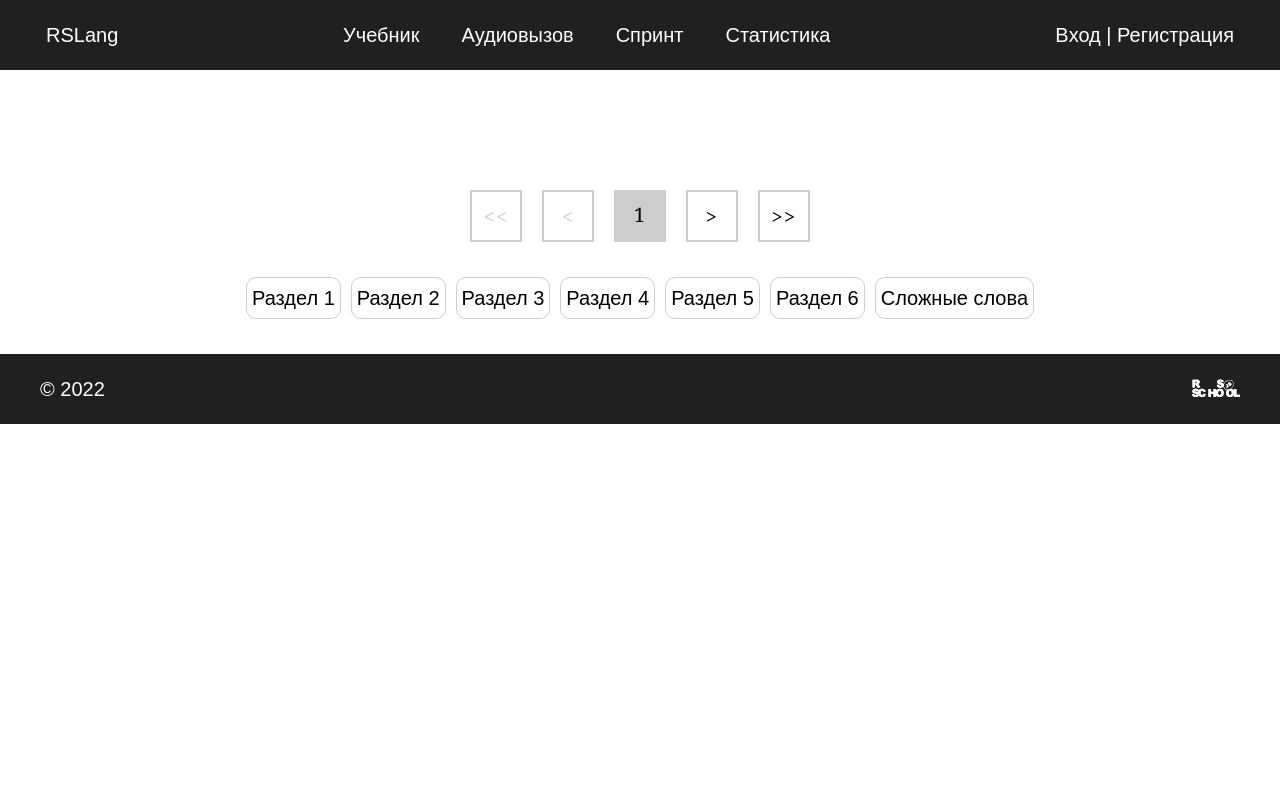
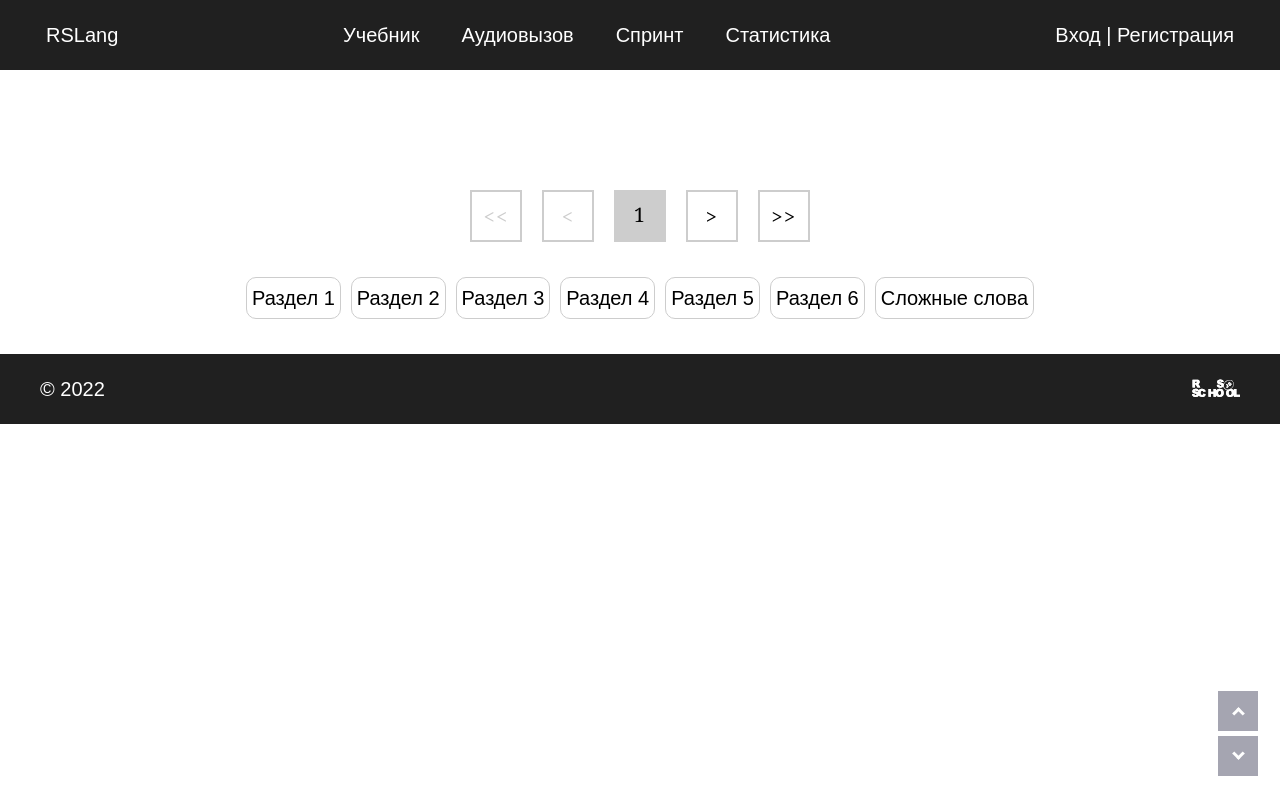
Before and after one commit to JiRad71/Rs-lang, a website built with webpack: page index.html in a window 1280 px wide. Both pictures are taken after a click on the button "Учебник". Built offline with nearby package versions, Linux system fonts and the light colour scheme; no server answers.

Commit message:
feat: add vertical arrows to textbook page

```diff
--- a/src/app/controller.ts
+++ b/src/app/controller.ts
@@ -14,8 +14,10 @@ class Controller extends Component {
   constructor(parentNode: HTMLElement) {
     super(parentNode);
     const header = new Header(parentNode);
+    header.node.setAttribute('id', 'header')
     const wrapperMain = new Component(parentNode, 'div', 'wrapper-main');
     const footer = new Footer(parentNode);
+    footer.node.setAttribute('id', 'footer')
     const main = new MainPage(wrapperMain.node);
 
     header.mainBtn.node.onclick = () => this.replace(wrapperMain, new MainPage(wrapperMain.node));
--- a/src/app/pages/textbook/textbook.ts
+++ b/src/app/pages/textbook/textbook.ts
@@ -2,20 +2,20 @@ import { group } from "console";
 import Component from "../../../common/Component";
 
 interface IWordsData {
-  id:	string
-  group:	number
-  page:	number
-  word:	string
-  image:	string
-  audio:	string
-  audioMeaning:	string
-  audioExample:	string
-  textMeaning:	string
-  textExample:	string
-  transcription:	string
-  wordTranslate:	string
-  textMeaningTranslate:	string
-  textExampleTranslate:	string
+  id: string
+  group: number
+  page: number
+  word: string
+  image: string
+  audio: string
+  audioMeaning: string
+  audioExample: string
+  textMeaning: string
+  textExample: string
+  transcription: string
+  wordTranslate: string
+  textMeaningTranslate: string
+  textExampleTranslate: string
 }
 
 enum URL {
@@ -51,23 +51,31 @@ class TextBook extends Component {
     const buttonRight = new Component(pagination.node, 'div', 'buttom_right', '&gt;')
     const buttonEnd = new Component(pagination.node, 'div', 'buttom_end', '&gt;&gt;')
 
+    const verticalArrows = new Component(this.node, 'div', 'vertical-arrows')
+    const arrowUp = new Component(verticalArrows.node, 'button', 'arrow-up')
+    const arrowUpElement = new Component(arrowUp.node, 'i', 'arrow up')
+    const arrowDown = new Component(verticalArrows.node, 'button', 'arrow-down')
+    const arrowDownElement = new Component(arrowDown.node, 'i', 'arrow down')
+
+    arrowUp.node.onclick = () => location.href = '#header'
+    arrowDown.node.onclick = () => location.href = '#footer'
 
 
-    buttonRight.node.onclick = ()=>{
-      if (this.currentPage < 29){
+    buttonRight.node.onclick = () => {
+      if (this.currentPage < 29) {
         this.currentPage++
         this.currentPageIndex++
         this.updatePagginator();
         this.getItemWord(`${URL.url}${URL.group}${this.currentChapter}${URL.page}${this.currentPage}`)
-    } else { buttonRight.node.classList.add('none_active')}
+      } else { buttonRight.node.classList.add('none_active') }
       if (this.currentPage) {
         buttonStart.node.classList.remove('none_active')
         buttonLeft.node.classList.remove('none_active')
       }
     }
 
-    buttonLeft.node.onclick = ()=>{
-      if (this.currentPage){
+    buttonLeft.node.onclick = () => {
+      if (this.currentPage) {
         this.currentPage--
         this.currentPageIndex--
         this.updatePagginator();
@@ -79,9 +87,9 @@ class TextBook extends Component {
       }
     }
 
-    buttonEnd.node.onclick = ()=> {
-      this.currentPage=29;
-      this.currentPageIndex=30;
+    buttonEnd.node.onclick = () => {
+      this.currentPage = 29;
+      this.currentPageIndex = 30;
       this.updatePagginator();
       this.getItemWord(`${URL.url}${URL.group}${this.currentChapter}${URL.page}${this.currentPage}`)
       buttonStart.node.classList.remove('none_active')
@@ -90,9 +98,9 @@ class TextBook extends Component {
       buttonEnd.node.classList.add('none_active')
     }
 
-    buttonStart.node.onclick = ()=> {
-      this.currentPage=0;
-      this.currentPageIndex=1;
+    buttonStart.node.onclick = () => {
+      this.currentPage = 0;
+      this.currentPageIndex = 1;
       this.updatePagginator();
       this.getItemWord(`${URL.url}${URL.group}${this.currentChapter}${URL.page}${this.currentPage}`)
       buttonStart.node.classList.add('none_active')
@@ -101,10 +109,10 @@ class TextBook extends Component {
       buttonEnd.node.classList.remove('none_active')
     }
 
-    const chapters  = new Component(this.node, 'div', 'chapters')
-    for (let i = 0; i < 6; i++ ){
+    const chapters = new Component(this.node, 'div', 'chapters')
+    for (let i = 0; i < 6; i++) {
       const chapter = new Component(chapters.node, 'div', 'chapter', `Раздел ${i + 1}`)
-      chapter.node.onclick = ()=>{
+      chapter.node.onclick = () => {
         this.currentChapter = i;
         this.currentPage = 0;
         this.currentPageIndex = 1;
@@ -112,17 +120,17 @@ class TextBook extends Component {
         this.getItemWord(`${URL.url}${URL.group}${this.currentChapter}${URL.page}${this.currentPage}`)
       }
     }
-    const chapterHard = new Component(chapters.node, 'div', 'chapter', 'Сложные слова' )
+    const chapterHard = new Component(chapters.node, 'div', 'chapter', 'Сложные слова')
   }
 
-  private updatePagginator () {
+  private updatePagginator() {
     this.itemWrapper.destroy();
     this.itemWrapper = new Component(this.words.node, 'div', 'words');
     this.buttonActive.node.textContent = `${this.currentPageIndex}`
   }
 
-  private getItemWord (url: string) {
-    this.getWord(url).then((data)=> {
+  private getItemWord(url: string) {
+    this.getWord(url).then((data) => {
       data.forEach((element: IWordsData) => {
         this.item = new Component(this.itemWrapper.node, 'div', 'item');
         const wrapper = new Component(this.item.node, 'div', 'wrapper');
@@ -138,28 +146,28 @@ class TextBook extends Component {
         const itemSeparator = new Component(itemWord.node, 'span', 'item__separator', `|`);
         const itemWordTranslate = new Component(itemWord.node, 'span', 'item__word-translate', `${element.wordTranslate}`);
         const itemSpeaker = new Component(itemWord.node, 'span', 'item__speaker');
-        itemSpeaker.node.onclick = ()=>{
+        itemSpeaker.node.onclick = () => {
           new Audio(`https://rss-lang-backends.herokuapp.com/${element.audio}`).play();
         }
         const itemExplain = new Component(wrapper.node, 'p', 'item__explain');
         const itemExplainEng = new Component(itemExplain.node, 'span', 'item__explain-eng', `${element.textMeaning}`);
         const itemExplainTranslate = new Component(itemExplain.node, 'span', 'item__explain-translate', `${element.textMeaningTranslate}`);
         const itemSpeakerExplain = new Component(itemExplain.node, 'span', 'item__speaker');
-        itemSpeakerExplain.node.onclick = ()=>{
+        itemSpeakerExplain.node.onclick = () => {
           new Audio(`https://rss-lang-backends.herokuapp.com/${element.audioMeaning}`).play();
         }
         const itemExample = new Component(wrapper.node, 'p', 'item__example');
         const itemExampleEng = new Component(itemExample.node, 'span', 'item__example-eng', `${element.textExample}`);
         const itemExampleTranslate = new Component(itemExample.node, 'span', 'item__example-translate', `${element.textExampleTranslate}`);
         const itemSpeakerExample = new Component(itemExample.node, 'span', 'item__speaker');
-        itemSpeakerExample.node.onclick = ()=>{
+        itemSpeakerExample.node.onclick = () => {
           new Audio(`https://rss-lang-backends.herokuapp.com/${element.audioExample}`).play();
         }
       });
     })
   }
 
-  private async getWord(url:string) {
+  private async getWord(url: string) {
     const resp = await fetch(url);
     return resp.json();
   }
--- a/src/styles/textbook.css
+++ b/src/styles/textbook.css
@@ -220,3 +220,52 @@
 .chapter:hover {
   background-color: #CDCDCD;
 }
+
+/* arrows */
+
+.vertical-arrows {
+  display: flex;
+  flex-direction: column;
+  gap: 5px;
+  position: fixed;
+  bottom: 20px;
+  right: 20px;
+  width: 42px;
+  height: 89px;
+}
+
+.arrow-up,
+.arrow-down {
+  width: 40px;
+  height: 40px;
+  background-color: #4d4d64;
+  opacity: .5;
+  border: none;
+  cursor: pointer;
+  transition: .5s;
+}
+
+.arrow-up:hover,
+.arrow-down:hover {
+  background-color: #8282b9;
+}
+
+.arrow {
+  border: solid rgb(255, 255, 255);
+  border-width: 0 3px 3px 0;
+  display: inline-block;
+  padding: 3px;
+}
+
+.up {
+  transform: rotate(-135deg);
+  -webkit-transform: rotate(-135deg);
+}
+
+.down {
+  transform: rotate(45deg);
+  -webkit-transform: rotate(45deg);
+  margin-bottom: 5px;
+}
+
+/* end arrows */
```
Lines whose indentation alone changed are shown as unchanged.
